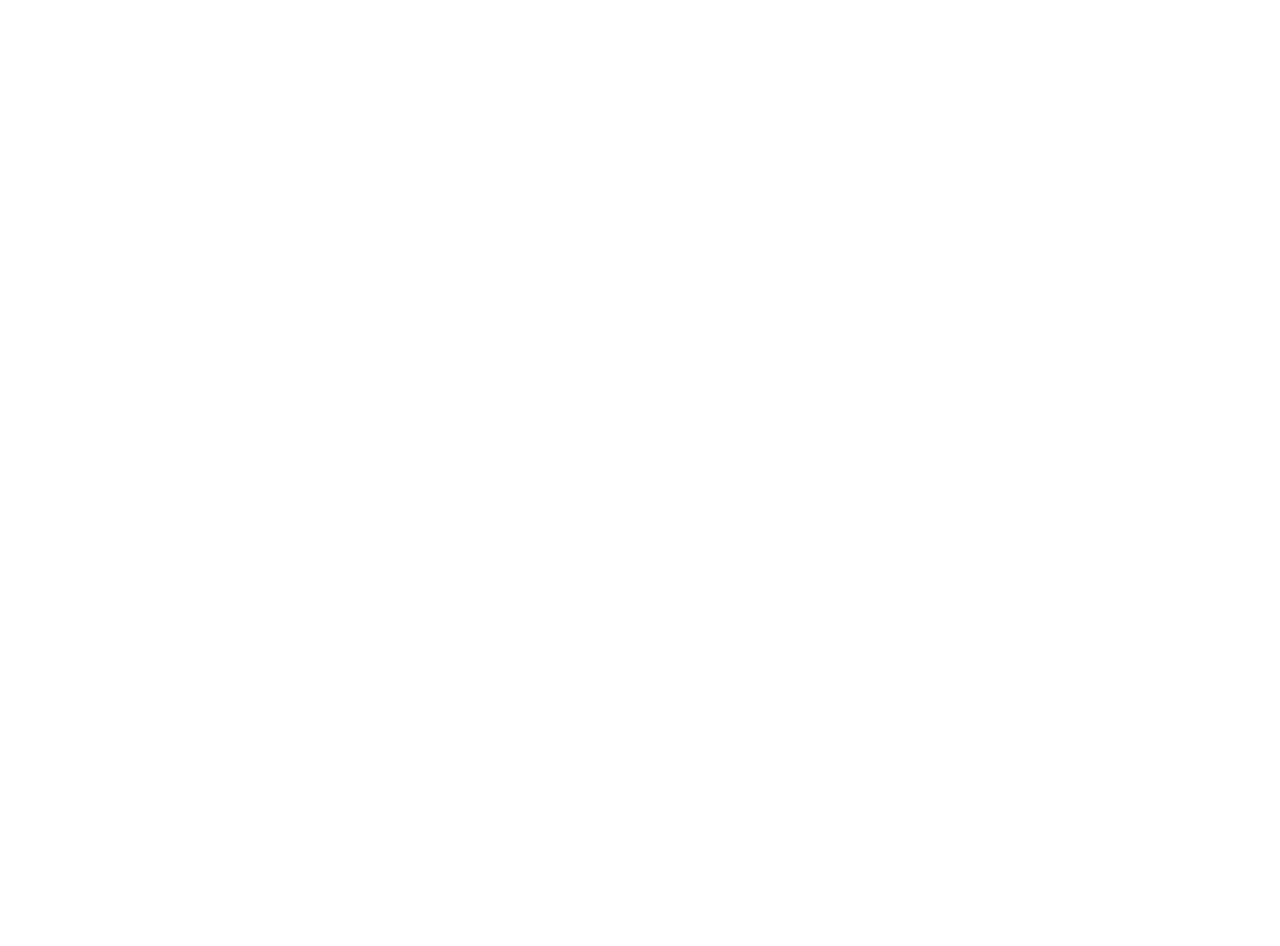
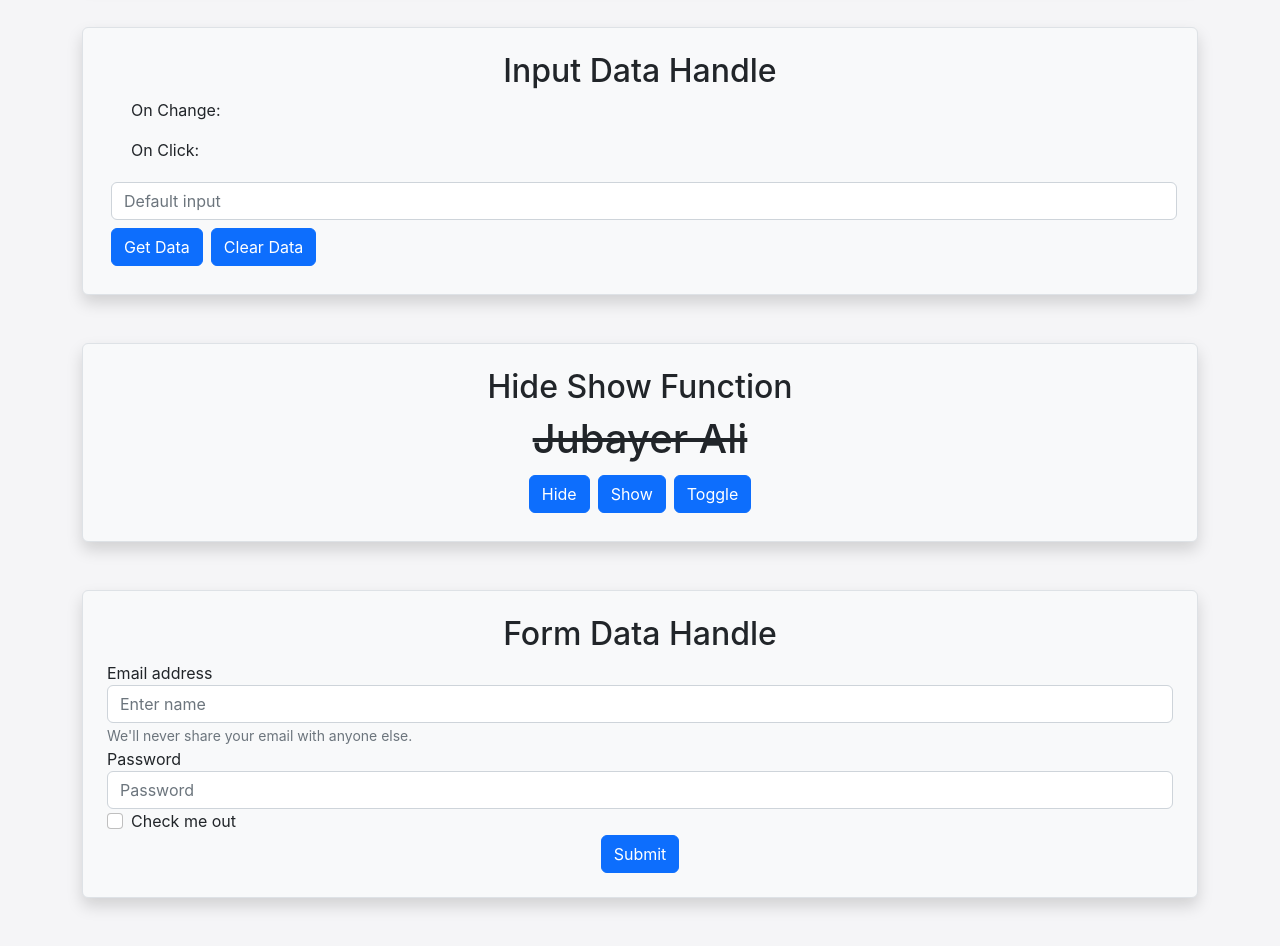
Before and after one commit to techjubayer/react-tutorial, a React (Create React App) app in the folder my-first-app/: page / in a window 1280 px wide. Shown: the part 1040-1986 px from the top of the page. Before the commit the page ends 945 px from the top, so only its background shows below. Built offline with nearby package versions, Linux system fonts and the light colour scheme.

Commit message:
Form, Event and Class method implementaed here

```diff
--- a/my-first-app/src/componets/Home.js
+++ b/my-first-app/src/componets/Home.js
@@ -1,5 +1,9 @@
 import React, { useState } from "react";
 import Alert from "./Alert";
+import Test from "./class-base-component/Test";
+import EventHandler from "./functional-components/EventHandler";
+import FormHandle from "./functional-components/FormHandle";
+import HideShow from "./functional-components/HideShow";
 import PassGen from "./PassGen";
 import TextUtils from "./TextUtils";
 
@@ -8,6 +12,10 @@
     <div className='container pb-5'>
       <PassGen mode={myProps.mode} myAlert={myProps.myAlert} />
       <TextUtils mode={myProps.mode} />
+      <Test mode={myProps.mode} />
+      <EventHandler mode={myProps.mode}/>
+      <HideShow mode={myProps.mode}/>
+      <FormHandle mode={myProps.mode}/>
     </div>
   );
 }
--- /dev/null
+++ b/my-first-app/src/componets/class-base-component/Test.js
@@ -0,0 +1,15 @@
+import React, { Component } from "react";
+
+export default class Test extends Component {
+  render() {
+    return (
+      <div
+        className={`shadow rounded bg-${this.props.mode} text-${
+          this.props.mode === "dark" ? "light" : "dark"
+        } border p-4 mt-5`}
+      >
+        This is Class Component
+      </div>
+    );
+  }
+}
--- /dev/null
+++ b/my-first-app/src/componets/functional-components/EventHandler.js
@@ -0,0 +1,56 @@
+import React, { useState } from "react";
+
+export default function EventHandler(myProps) {
+  const [formData, setFormData] = useState(null);
+  const [printData, setPrintData] = useState(null);
+
+  function onTextChangeListener(targetElement) {
+    setFormData(targetElement.target.value);
+  }
+
+  function clearData() {
+    setFormData(null);
+    setPrintData(null);
+  }
+
+  return (
+    <div
+      className={`shadow rounded bg-${myProps.mode} text-${
+        myProps.mode === "dark" ? "light" : "dark"
+      } border p-4 mt-5`}
+    >
+      <h2 className='text-center'>Input Data Handle</h2>
+      <div className='d-flex'>
+        <p className='mx-4'>On Change: </p>
+        <p> {formData}</p>
+      </div>
+      <div className='d-flex'>
+        <p className='mx-4'>On Click: </p>
+        <p> {printData}</p>
+      </div>
+      <input
+        className='form-control m-1'
+        type='text'
+        placeholder='Default input'
+        onChange={onTextChangeListener}
+        value={printData}
+      ></input>
+      <div className='d-flex'>
+        <button
+          type='button'
+          className='btn btn-primary m-1'
+          onClick={() => setPrintData(formData)}
+        >
+          Get Data
+        </button>
+        <button
+          type='button'
+          className='btn btn-primary m-1'
+          onClick={clearData}
+        >
+          Clear Data
+        </button>
+      </div>
+    </div>
+  );
+}
--- /dev/null
+++ b/my-first-app/src/componets/functional-components/FormHandle.js
@@ -0,0 +1,89 @@
+import React, { useState } from "react";
+
+export default function FormHandle(myProps) {
+  const [email, setEmail] = useState("");
+  const [password, setPassword] = useState("");
+  const [isChecked, setIsChecked] = useState(false);
+
+  const [isFormSubmit, setIsFormSubmit] = useState(false);
+
+  function onSubmitHandler(e) {
+    setIsFormSubmit(true);
+    e.preventDefault();
+  }
+
+  function passWordChanged(e) {
+    setPassword(e.target.value);
+  }
+  return (
+    <div
+      className={`shadow rounded bg-${myProps.mode} text-${
+        myProps.mode === "dark" ? "light" : "dark"
+      } border p-4 mt-5`}
+    >
+      <h2 className='text-center'>Form Data Handle</h2>
+      <form onSubmit={onSubmitHandler}>
+        <div className='form-group'>
+          <label for='exampleInputEmail1'>Email address</label>
+          <input
+            type='text'
+            className='form-control'
+            id='exampleInputEmail1'
+            aria-describedby='emailHelp'
+            placeholder='Enter name'
+            onChange={(e) => setEmail(e.target.value)} //Method 1---------------
+          />
+          <small id='emailHelp' className='form-text text-muted'>
+            We'll never share your email with anyone else.
+          </small>
+        </div>
+        <div className='form-group'>
+          <label for='exampleInputPassword1'>Password</label>
+          <input
+            type='password'
+            className='form-control'
+            id='exampleInputPassword1'
+            placeholder='Password'
+            onChange={passWordChanged} //Method 2---------------
+          />
+        </div>
+        <div className='form-check'>
+          <input
+            type='checkbox'
+            className='form-check-input'
+            id='exampleCheck1'
+            onChange={(e) => setIsChecked(e.target.checked)}
+          />
+          <label className='form-check-label' for='exampleCheck1'>
+            Check me out
+          </label>
+        </div>
+        <button type='submit' className='btn btn-primary m-auto d-block'>
+          Submit
+        </button>
+      </form>
+
+      {isFormSubmit ? (
+        <div
+          className={`shadow rounded bg-${myProps.mode} text-${
+            myProps.mode === "dark" ? "light" : "dark"
+          } border p-4 mt-5`}
+        >
+          <h4 className='text-center'>Form Data</h4>
+          <div className='d-flex justify-content-between'>
+            <h5>Name:</h5>
+            <h5>{email}</h5>
+          </div>
+          <div className='d-flex justify-content-between'>
+            <h5>Password:</h5>
+            <h5>{password}</h5>
+          </div>
+          <div className='d-flex justify-content-between'>
+            <h5>Is Checked:</h5>
+            <h5>{isChecked ? "Checked" : "Not Checked"}</h5>
+          </div>
+        </div>
+      ) : null}
+    </div>
+  );
+}
--- /dev/null
+++ b/my-first-app/src/componets/functional-components/HideShow.js
@@ -0,0 +1,44 @@
+import React, { useState } from "react";
+
+export default function HideShow(myProps) {
+  const [isHide, setIsHide] = useState(true);
+
+  return (
+    <div
+      className={`shadow rounded bg-${myProps.mode} text-${
+        myProps.mode === "dark" ? "light" : "dark"
+      } border p-4 mt-5`}
+    >
+      <h2 className='text-center'>Hide Show Function</h2>
+      {isHide ? (
+        <h1 className='text-center text-decoration-line-through'>
+          Jubayer Ali
+        </h1>
+      ) : null}
+
+      <div className='d-flex justify-content-center'>
+        <button
+          type='button'
+          className='btn btn-primary m-1'
+          onClick={() => setIsHide(false)}
+        >
+          Hide
+        </button>
+        <button
+          type='button'
+          className='btn btn-primary m-1'
+          onClick={() => setIsHide(true)}
+        >
+          Show
+        </button>
+        <button
+          type='button'
+          className='btn btn-primary m-1'
+          onClick={() => setIsHide(!isHide)}
+        >
+          Toggle
+        </button>
+      </div>
+    </div>
+  );
+}
```
Also changed, not shown: 1 other file (tests, documents, lock files or other folders).
